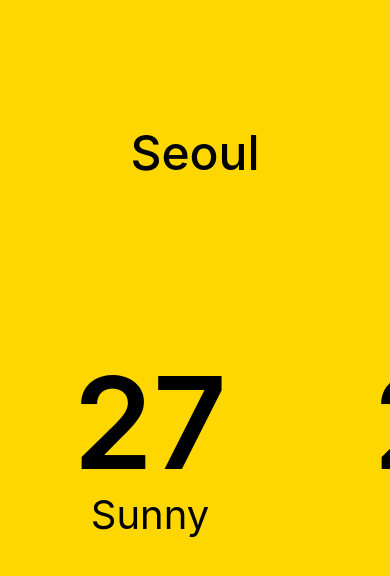
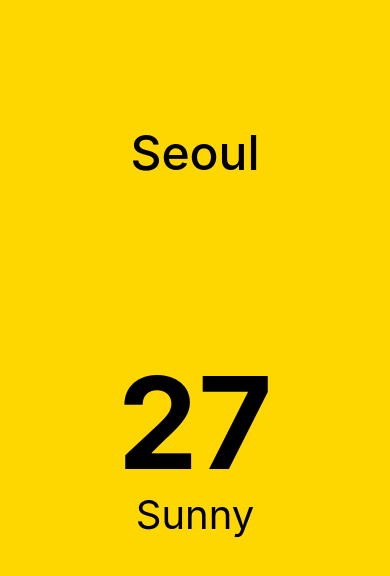
Before and after one commit to nhkiiim/react-native-weather-app, a React Native app: screen / in a window 390 px wide. Shown: the top 576 px of the page. Built offline with nearby package versions, Linux system fonts and the light colour scheme.

Commit message:
Feat: Dimensions 추가

```diff
--- a/App.js
+++ b/App.js
@@ -1,5 +1,7 @@
 import React from "react";
-import { View, Text, StyleSheet, ScrollView } from "react-native";
+import { View, Text, StyleSheet, ScrollView, Dimensions } from "react-native";
+
+const { width:SCREEN_WIDTH } = Dimensions.get("window");
 
 export default function App() {
   return (
@@ -7,7 +9,12 @@
         <View style={styles.city}>
           <Text style={styles.cityName}>Seoul</Text>
         </View>
-        <ScrollView horizontal  contentContainerStyle={styles.weather}>
+        <ScrollView
+            horizontal
+            pagingEnabled
+            showsHorizontalScrollIndicator={false}
+            contentContainerStyle={styles.weather}
+        >
             <View style={styles.day}>
                 <Text style={styles.temp}>27</Text>
                 <Text style={styles.description}>Sunny</Text>
@@ -47,13 +54,13 @@
 
   },
   day: {
-    width: 300,
+    width: SCREEN_WIDTH,
     alignItems: "center",
   },
   temp: {
     marginTop: 40,
     fontSize: 128,
-    fontWeight: "600",
+    fontWeight: "700",
   },
   description: {
     marginTop: -10,
```
